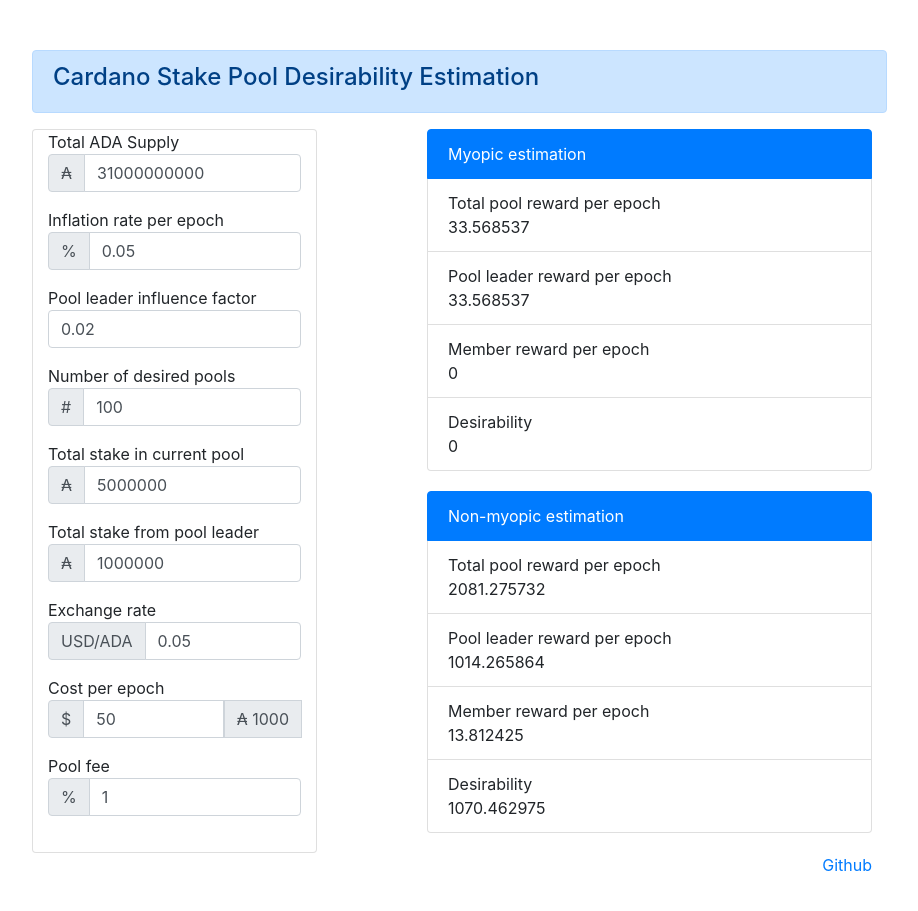
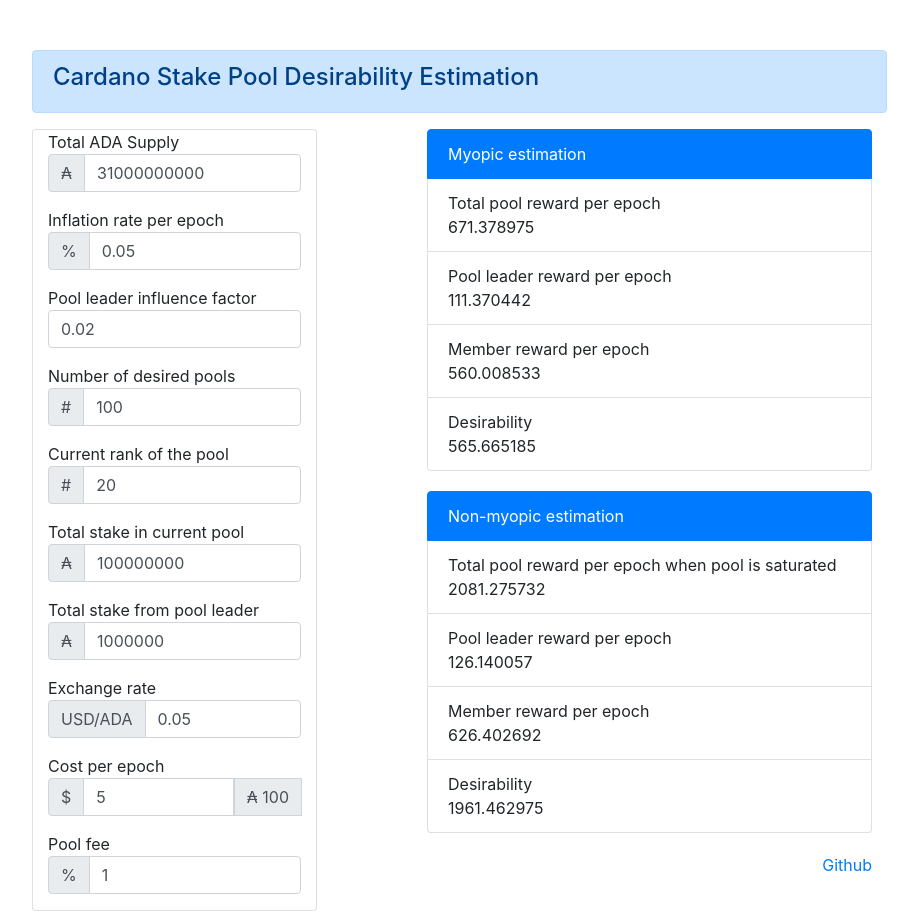
Before and after one commit to Madror7/cardano-stake-pool-desirability, a React (Create React App) app: page / in a window 1280 px wide. Shown: the whole page, without its empty margins (228-1146 px from the left). Before the commit the page ends 877 px from the top, so only its background shows below. Built offline with nearby package versions, Linux system fonts and the light colour scheme.

Commit message:
Fix reward calculations

```diff
--- a/src/App.js
+++ b/src/App.js
@@ -14,11 +14,11 @@
 
 class App extends Component {
   updateAll() {
-    var z0 = StakeSpecs.z0(this.state.desiredPools);
-    var sigma = StakeSpecs.sigma(this.state.totalStakeInCurrentPool, this.state.currentTotalSupply, z0);
-    var nonmyopicSigma = StakeSpecs.nonmyopicSigma(this.state.totalStakeInCurrentPool, this.state.currentTotalSupply, z0);
-    var s = StakeSpecs.s(this.state.totalStakeFromPoolLeaders, this.state.currentTotalSupply, z0);
-    var t = StakeSpecs.t(this.state.totalStakeFromPoolLeaders, this.state.currentTotalSupply, this.state.totalStakeInCurrentPool, z0);
+    var z0 = StakeSpecs.z0(this.state.targetNumPools);
+    var sigma = StakeSpecs.sigma(this.state.totalStakeInCurrentPool, this.state.currentTotalSupply);
+    var s = StakeSpecs.s(this.state.totalStakeFromPoolLeaders, this.state.currentTotalSupply);
+    var nonmyopicSigma = StakeSpecs.nonmyopicSigma(s, sigma, this.state.r, z0, this.state.targetNumPools);
+    var t = StakeSpecs.t(this.state.totalStakeInCurrentPool, this.state.totalStakeFromPoolLeaders, this.state.currentTotalSupply);
     var c = costInADA(this.state.costPerEpochInUSD, this.state.usdToADA);
     var R  = StakeSpecs.R(this.state.currentTotalSupply, this.state.inflationRate);
     var myopicTotalPoolReward = ADARound(StakeSpecs.totalPoolReward(R,
@@ -44,7 +44,7 @@
 
     var nonmyopicTotalPoolReward = ADARound(StakeSpecs.totalPoolReward(R,
                                                         s,
-                                                        z0,
+                                                        nonmyopicSigma,
                                                         this.state.a0,
                                                         z0));
 
@@ -88,25 +88,26 @@
     super(props);
     var currentTotalSupply = 31000000000;
     var a0 = 0.02; // Pool leader influence factor
-    var desiredPools = 100;
-    var totalStakeInCurrentPool = 5000000;
+    var targetNumPools = 100;
+    var r = 20; //Rank of the pool
+    var totalStakeInCurrentPool = 100000000;
     var totalStakeFromPoolLeaders = 1000000;
     var usdToADA = 0.05;
-    var costPerEpochInUSD = 50;
+    var costPerEpochInUSD = 5;
     var m = 1 // Pool fee %
     var inflationRate = 0.05 // Inflation rate in percent
     this.state = {
       currentTotalSupply: currentTotalSupply,
-      desiredPools: desiredPools,
+      targetNumPools: targetNumPools,
       totalStakeInCurrentPool: totalStakeInCurrentPool,
       totalStakeFromPoolLeaders: totalStakeFromPoolLeaders,
       a0: a0,
+      r: r,
       usdToADA: usdToADA,
       costPerEpochInUSD: costPerEpochInUSD,
       m: m,
       inflationRate: inflationRate
     }
-    this.handleChange = this.handleChange.bind(this);
   }
 
   handleChange(key, e) {
@@ -152,7 +153,14 @@
               <div className="input-group-prepend">
                 <span className="input-group-text">#</span>
               </div>
-              <input className="form-control" onChange={(e) => this.handleChange('desiredPools', e)} defaultValue={this.state.desiredPools}/>
+              <input className="form-control" onChange={(e) => this.handleChange('targetNumPools', e)} defaultValue={this.state.targetNumPools}/>
+            </div>
+            <div>Current rank of the pool</div>
+            <div className="input-group mb-3">
+              <div className="input-group-prepend">
+                <span className="input-group-text">#</span>
+              </div>
+              <input className="form-control" onChange={(e) => this.handleChange('r', e)} defaultValue={this.state.r}/>
             </div>
             <div>Total stake in current pool</div>
             <div className="input-group mb-3">
@@ -220,7 +228,7 @@
                 <div>Non-myopic estimation</div>
               </li>
               <li className="list-group-item">
-                <div>Total pool reward per epoch</div>
+                <div>Total pool reward per epoch when pool is saturated</div>
                 <div>{this.state.nonmyopicTotalPoolReward}</div>
               </li>
               <li className="list-group-item">
@@ -236,7 +244,7 @@
                 <div>{this.state.nonmyopicDesirability}</div>
               </li>
             </ul>
-            <a id="githublink" href="https://github.com/cffls/cardano-stake-pool-desirability"><span>Github </span><em class="fa fa-github"></em></a>
+            <a id="githublink" href="https://github.com/cffls/cardano-stake-pool-desirability"><span>Github </span><em className="fa fa-github"></em></a>
           </div>
         </div>
       </div>
--- a/src/lib/StakeSpecs.js
+++ b/src/lib/StakeSpecs.js
@@ -2,24 +2,24 @@
   return 1 / numPools;
 }
 
-function sigma(totalStakeInCurrentPool, currentTotalSupply, z0) {
-  return Math.min(totalStakeInCurrentPool / currentTotalSupply, z0);
+function sigma(totalStakeInCurrentPool, currentTotalSupply) {
+  return totalStakeInCurrentPool / currentTotalSupply;
 }
 
-function nonmyopicSigma(totalStakeInCurrentPool, currentTotalSupply, z0) {
-  return Math.max(totalStakeInCurrentPool / currentTotalSupply, z0);
+function nonmyopicSigma(s, sigma, r, z0, k) {
+  if (r<=k){
+    return Math.max(sigma, z0);
+  } else {
+    return s;
+  }
 }
 
-function s(totalStakeFromPoolLeaders, currentTotalSupply, z0) {
-  return Math.min(totalStakeFromPoolLeaders / currentTotalSupply, z0);
+function s(totalStakeFromPoolLeaders, currentTotalSupply) {
+  return totalStakeFromPoolLeaders / currentTotalSupply;
 }
 
-function t(totalStakeFromPoolLeaders, currentTotalSupply, totalStakeInCurrentPool, z0) {
-  if(totalStakeFromPoolLeaders / currentTotalSupply > z0) {
-    return 0;
-  } else {
-    return (totalStakeInCurrentPool - totalStakeFromPoolLeaders) / currentTotalSupply;
-  }
+function t(totalStakeInCurrentPool, totalStakeFromPoolLeaders, currentTotalSupply) {
+  return (totalStakeInCurrentPool - totalStakeFromPoolLeaders) / currentTotalSupply;
 }
 
 function R(currentTotalSupply, inflationRate) {
@@ -27,7 +27,9 @@
 }
 
 function totalPoolReward(R, s, sigma, a0, z0) {
-  return R/(1+a0) * (sigma + s*a0*(sigma-s*(z0-sigma)/z0)/z0);
+  var sP = Math.min(s, z0);
+  var sigmaP = Math.min(sigma, z0);
+  return R/(1+a0) * (sigmaP + sP*a0*(sigmaP-sP*(z0-sigmaP)/z0)/z0);
 }
 
 function poolLeaderReward(totalPoolReward, c, m, s, sigma) {
```
